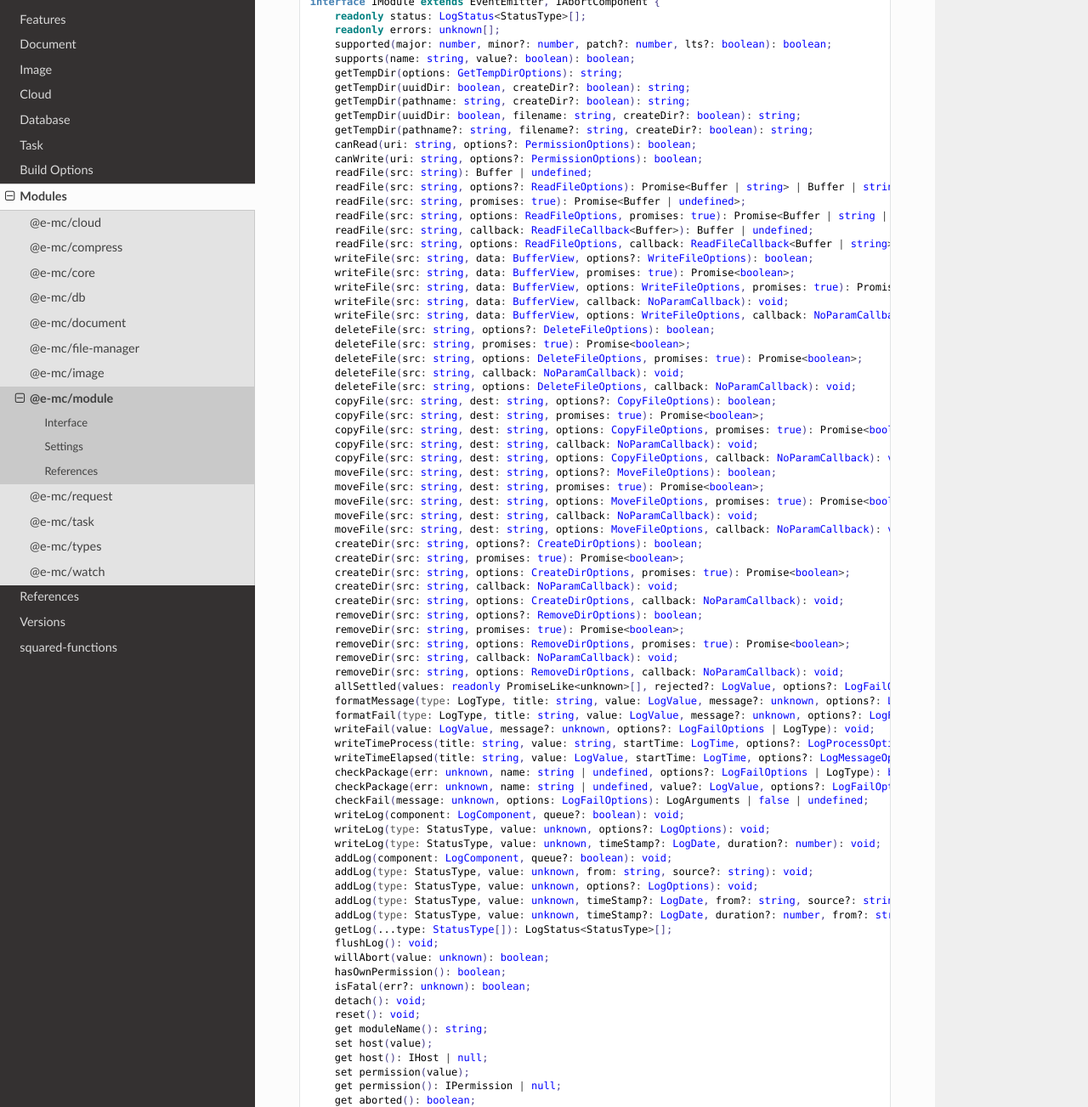
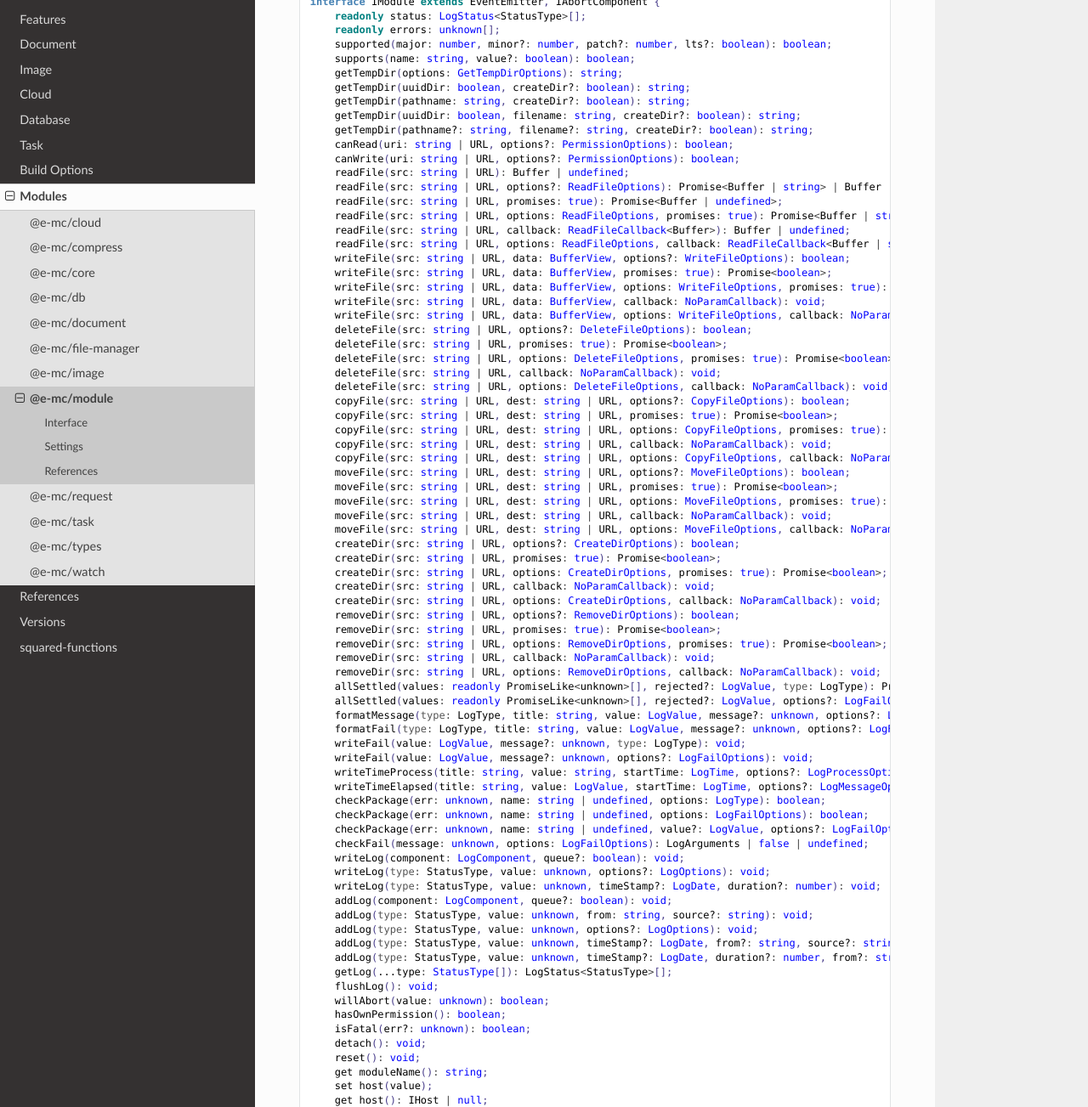
Before and after one commit to anpham6/chrome-docs, a Sphinx documentation site: the page built from source/modules/module.rst, in a window 1280 px wide and 1400 px high, scrolled down 536 px, cut to the strip 97-1400 px from the top of the window. Shown: the whole strip at 85% size. Built offline with Sphinx 7.4.7 and the Read the Docs theme 2.0.0, drawn with Linux system fonts in a browser that asks for light colours; some of the changed text lies outside the part shown.

Commit message:
Modules: Module interface file and directory method arguments were updated.

```diff
--- a/source/modules/module.rst
+++ b/source/modules/module.rst
@@ -41,51 +41,54 @@ Interface
       getTempDir(pathname: string, createDir?: boolean): string;
       getTempDir(uuidDir: boolean, filename: string, createDir?: boolean): string;
       getTempDir(pathname?: string, filename?: string, createDir?: boolean): string;
-      canRead(uri: string, options?: PermissionOptions): boolean;
-      canWrite(uri: string, options?: PermissionOptions): boolean;
-      readFile(src: string): Buffer | undefined;
-      readFile(src: string, options?: ReadFileOptions): Promise<Buffer | string> | Buffer | string | undefined;
-      readFile(src: string, promises: true): Promise<Buffer | undefined>;
-      readFile(src: string, options: ReadFileOptions, promises: true): Promise<Buffer | string | undefined>;
-      readFile(src: string, callback: ReadFileCallback<Buffer>): Buffer | undefined;
-      readFile(src: string, options: ReadFileOptions, callback: ReadFileCallback<Buffer | string>): Buffer | string | undefined;
-      writeFile(src: string, data: BufferView, options?: WriteFileOptions): boolean;
-      writeFile(src: string, data: BufferView, promises: true): Promise<boolean>;
-      writeFile(src: string, data: BufferView, options: WriteFileOptions, promises: true): Promise<boolean>;
-      writeFile(src: string, data: BufferView, callback: NoParamCallback): void;
-      writeFile(src: string, data: BufferView, options: WriteFileOptions, callback: NoParamCallback): void;
-      deleteFile(src: string, options?: DeleteFileOptions): boolean;
-      deleteFile(src: string, promises: true): Promise<boolean>;
-      deleteFile(src: string, options: DeleteFileOptions, promises: true): Promise<boolean>;
-      deleteFile(src: string, callback: NoParamCallback): void;
-      deleteFile(src: string, options: DeleteFileOptions, callback: NoParamCallback): void;
-      copyFile(src: string, dest: string, options?: CopyFileOptions): boolean;
-      copyFile(src: string, dest: string, promises: true): Promise<boolean>;
-      copyFile(src: string, dest: string, options: CopyFileOptions, promises: true): Promise<boolean>;
-      copyFile(src: string, dest: string, callback: NoParamCallback): void;
-      copyFile(src: string, dest: string, options: CopyFileOptions, callback: NoParamCallback): void;
-      moveFile(src: string, dest: string, options?: MoveFileOptions): boolean;
-      moveFile(src: string, dest: string, promises: true): Promise<boolean>;
-      moveFile(src: string, dest: string, options: MoveFileOptions, promises: true): Promise<boolean>;
-      moveFile(src: string, dest: string, callback: NoParamCallback): void;
-      moveFile(src: string, dest: string, options: MoveFileOptions, callback: NoParamCallback): void;
-      createDir(src: string, options?: CreateDirOptions): boolean;
-      createDir(src: string, promises: true): Promise<boolean>;
-      createDir(src: string, options: CreateDirOptions, promises: true): Promise<boolean>;
-      createDir(src: string, callback: NoParamCallback): void;
-      createDir(src: string, options: CreateDirOptions, callback: NoParamCallback): void;
-      removeDir(src: string, options?: RemoveDirOptions): boolean;
-      removeDir(src: string, promises: true): Promise<boolean>;
-      removeDir(src: string, options: RemoveDirOptions, promises: true): Promise<boolean>;
-      removeDir(src: string, callback: NoParamCallback): void;
-      removeDir(src: string, options: RemoveDirOptions, callback: NoParamCallback): void;
-      allSettled(values: readonly PromiseLike<unknown>[], rejected?: LogValue, options?: LogFailOptions | LogType): Promise<PromiseFulfilledResult<unknown>[]>;
+      canRead(uri: string | URL, options?: PermissionOptions): boolean;
+      canWrite(uri: string | URL, options?: PermissionOptions): boolean;
+      readFile(src: string | URL): Buffer | undefined;
+      readFile(src: string | URL, options?: ReadFileOptions): Promise<Buffer | string> | Buffer | string | undefined;
+      readFile(src: string | URL, promises: true): Promise<Buffer | undefined>;
+      readFile(src: string | URL, options: ReadFileOptions, promises: true): Promise<Buffer | string | undefined>;
+      readFile(src: string | URL, callback: ReadFileCallback<Buffer>): Buffer | undefined;
+      readFile(src: string | URL, options: ReadFileOptions, callback: ReadFileCallback<Buffer | string>): Buffer | string | undefined;
+      writeFile(src: string | URL, data: BufferView, options?: WriteFileOptions): boolean;
+      writeFile(src: string | URL, data: BufferView, promises: true): Promise<boolean>;
+      writeFile(src: string | URL, data: BufferView, options: WriteFileOptions, promises: true): Promise<boolean>;
+      writeFile(src: string | URL, data: BufferView, callback: NoParamCallback): void;
+      writeFile(src: string | URL, data: BufferView, options: WriteFileOptions, callback: NoParamCallback): void;
+      deleteFile(src: string | URL, options?: DeleteFileOptions): boolean;
+      deleteFile(src: string | URL, promises: true): Promise<boolean>;
+      deleteFile(src: string | URL, options: DeleteFileOptions, promises: true): Promise<boolean>;
+      deleteFile(src: string | URL, callback: NoParamCallback): void;
+      deleteFile(src: string | URL, options: DeleteFileOptions, callback: NoParamCallback): void;
+      copyFile(src: string | URL, dest: string | URL, options?: CopyFileOptions): boolean;
+      copyFile(src: string | URL, dest: string | URL, promises: true): Promise<boolean>;
+      copyFile(src: string | URL, dest: string | URL, options: CopyFileOptions, promises: true): Promise<boolean>;
+      copyFile(src: string | URL, dest: string | URL, callback: NoParamCallback): void;
+      copyFile(src: string | URL, dest: string | URL, options: CopyFileOptions, callback: NoParamCallback): void;
+      moveFile(src: string | URL, dest: string | URL, options?: MoveFileOptions): boolean;
+      moveFile(src: string | URL, dest: string | URL, promises: true): Promise<boolean>;
+      moveFile(src: string | URL, dest: string | URL, options: MoveFileOptions, promises: true): Promise<boolean>;
+      moveFile(src: string | URL, dest: string | URL, callback: NoParamCallback): void;
+      moveFile(src: string | URL, dest: string | URL, options: MoveFileOptions, callback: NoParamCallback): void;
+      createDir(src: string | URL, options?: CreateDirOptions): boolean;
+      createDir(src: string | URL, promises: true): Promise<boolean>;
+      createDir(src: string | URL, options: CreateDirOptions, promises: true): Promise<boolean>;
+      createDir(src: string | URL, callback: NoParamCallback): void;
+      createDir(src: string | URL, options: CreateDirOptions, callback: NoParamCallback): void;
+      removeDir(src: string | URL, options?: RemoveDirOptions): boolean;
+      removeDir(src: string | URL, promises: true): Promise<boolean>;
+      removeDir(src: string | URL, options: RemoveDirOptions, promises: true): Promise<boolean>;
+      removeDir(src: string | URL, callback: NoParamCallback): void;
+      removeDir(src: string | URL, options: RemoveDirOptions, callback: NoParamCallback): void;
+      allSettled(values: readonly PromiseLike<unknown>[], rejected?: LogValue, type: LogType): Promise<PromiseFulfilledResult<unknown>[]>;
+      allSettled(values: readonly PromiseLike<unknown>[], rejected?: LogValue, options?: LogFailOptions): Promise<PromiseFulfilledResult<unknown>[]>;
       formatMessage(type: LogType, title: string, value: LogValue, message?: unknown, options?: LogMessageOptions): void;
       formatFail(type: LogType, title: string, value: LogValue, message?: unknown, options?: LogFailOptions): void;
-      writeFail(value: LogValue, message?: unknown, options?: LogFailOptions | LogType): void;
+      writeFail(value: LogValue, message?: unknown, type: LogType): void;
+      writeFail(value: LogValue, message?: unknown, options?: LogFailOptions): void;
       writeTimeProcess(title: string, value: string, startTime: LogTime, options?: LogProcessOptions): void;
       writeTimeElapsed(title: string, value: LogValue, startTime: LogTime, options?: LogMessageOptions): void;
-      checkPackage(err: unknown, name: string | undefined, options?: LogFailOptions | LogType): boolean;
+      checkPackage(err: unknown, name: string | undefined, options: LogType): boolean;
+      checkPackage(err: unknown, name: string | undefined, options: LogFailOptions): boolean;
       checkPackage(err: unknown, name: string | undefined, value?: LogValue, options?: LogFailOptions | LogType): boolean;
       checkFail(message: unknown, options: LogFailOptions): LogArguments | false | undefined;
       writeLog(component: LogComponent, queue?: boolean): void;
@@ -200,9 +203,9 @@ Interface
       copyDir(src: string | URL, dest: string | URL, move?: boolean, recursive?: boolean): Promise<CopyDirResult>;
       copyDir(src: string | URL, dest: string | URL, options?: CopyDirOptions): Promise<CopyDirResult>;
       renameFile(src: string | URL, dest: string | URL, throws?: boolean): boolean;
-      streamFile(src: string, cache: boolean): Promise<Buffer | string>;
-      streamFile(src: string, options: ReadBufferOptions): Promise<Buffer | string>;
-      streamFile(src: string, cache?: boolean | ReadBufferOptions, options?: ReadBufferOptions): Promise<Buffer | string>;
+      streamFile(value: string | URL, cache: boolean): Promise<Buffer | string>;
+      streamFile(value: string | URL, options: ReadBufferOptions): Promise<Buffer | string>;
+      streamFile(value: string | URL, cache?: boolean | ReadBufferOptions, options?: ReadBufferOptions): Promise<Buffer | string>;
       readText(value: string | URL, cache: boolean): string;
       readText(value: string | URL, options: ReadTextOptions): Promise<string> | string;
       readText(value: string | URL, encoding?: BufferEncoding | ReadTextOptions, cache?: boolean): string;
@@ -235,7 +238,22 @@ Interface
 
 .. versionadded:: 0.9.0
 
-  *IModule* static property **LOG_FORMAT** was created.
+  - *IModule* static property **LOG_FORMAT** was created.
+  - *IModule* method **src** and **dest** arguments can accept :ref:`URL <references-nodejs-url>` object:
+
+    .. hlist::
+      :columns: 4
+
+      - canRead
+      - canWrite
+      - readFile
+      - writeFile
+      - deleteFile
+      - copyFile
+      - moveFile
+      - createDir
+      - removeDir
+      - streamFile :alt:`(static)`
 
 Settings
 ========
--- a/source/modules/types.rst
+++ b/source/modules/types.rst
@@ -17,6 +17,7 @@ Interface
   import type { BinaryLike, CipherGCMTypes, Encoding } from "crypto";
   import type { HighResolutionTime } from "perf_hooks";
 
+  function createAbortError(reject: true): Promise<Error>;
   function createAbortError(): Error;
   function hasBit(value: unknown, flags: number): boolean;
   function ignoreFlag(value: unknown): boolean;
--- a/source/references.rst
+++ b/source/references.rst
@@ -116,3 +116,9 @@ https://nodejs.org/api/crypto.html
 
 https://nodejs.org/api/tls.html
   | `SecureVersion <search.html?q=SecureVersion>`_
+
+.. _references-nodejs-url:
+.. rst-class:: block-list
+
+https://nodejs.org/api/url.html
+  | `URL <search.html?q=URL>`_
```
Also changed, not shown: source/modules/file-manager.rst (+9 -6 lines).
